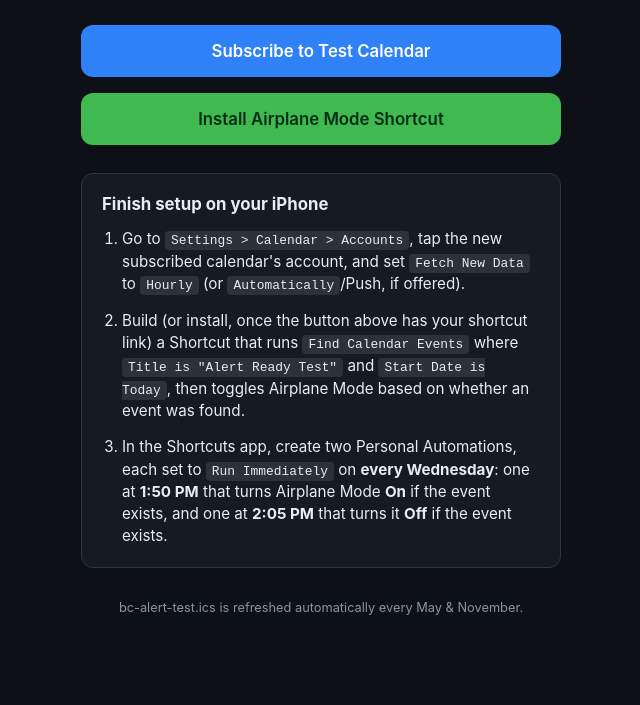
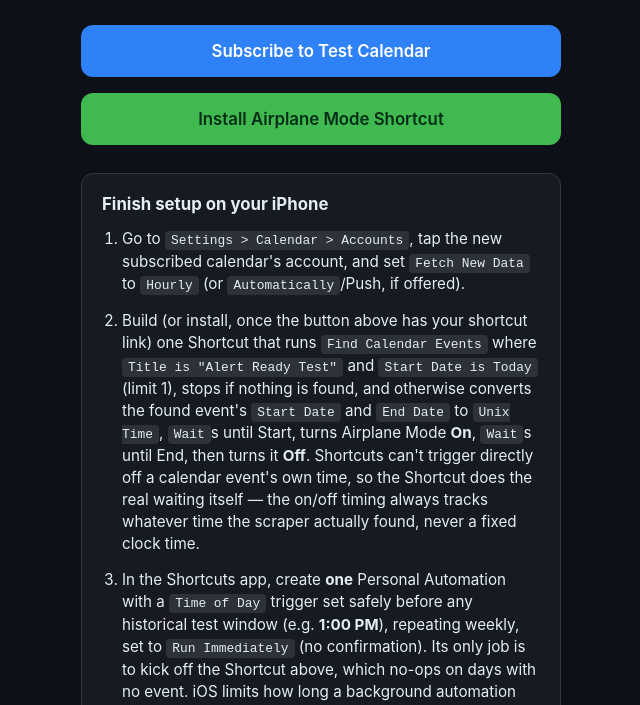
Before and after one commit to Malchia7/alert-ready-blocker, a plain HTML site: page index.html in a window 1280 px wide. Shown: the part 95-800 px from the top of the page, without its empty margins (319-959 px from the left). Drawn offline with Linux system fonts and the light colour scheme.

Commit message:
Fix setup instructions: compute wait dynamically from the event, not a fixed clock time
Personal Automations can only trigger at a fixed time of day, not off a
calendar event's own start time, so hardcoding 1:50/2:05 PM silently
assumed the test is always at 1:55 PM. Instead, one Shortcut now reads
the found event's real Start/End times and waits the actual duration
before toggling Airplane Mode, with a single early-anchor automation
kicking it off and manual tap-to-run as a backup if background
execution gets cut short.

Co-Authored-By: Claude Sonnet 5 <noreply@anthropic.com>

```diff
--- a/index.html
+++ b/index.html
@@ -114,19 +114,29 @@
         <code>Hourly</code> (or <code>Automatically</code>/Push, if offered).
       </li>
       <li>
-        Build (or install, once the button above has your shortcut link) a
+        Build (or install, once the button above has your shortcut link) one
         Shortcut that runs <code>Find Calendar Events</code> where
         <code>Title is "Alert Ready Test"</code> and
-        <code>Start Date is Today</code>, then toggles Airplane Mode based on
-        whether an event was found.
+        <code>Start Date is Today</code> (limit 1), stops if nothing is
+        found, and otherwise converts the found event's
+        <code>Start Date</code> and <code>End Date</code> to
+        <code>Unix Time</code>, <code>Wait</code>s until Start, turns
+        Airplane Mode <strong>On</strong>, <code>Wait</code>s until End, then
+        turns it <strong>Off</strong>. Shortcuts can't trigger directly off a
+        calendar event's own time, so the Shortcut does the real waiting
+        itself &mdash; the on/off timing always tracks whatever time the
+        scraper actually found, never a fixed clock time.
       </li>
       <li>
-        In the Shortcuts app, create two Personal Automations, each set to
-        <code>Run Immediately</code> on <strong>every Wednesday</strong>:
-        one at <strong>1:50 PM</strong> that turns Airplane Mode
-        <strong>On</strong> if the event exists, and one at
-        <strong>2:05 PM</strong> that turns it <strong>Off</strong> if the
-        event exists.
+        In the Shortcuts app, create <strong>one</strong> Personal Automation
+        with a <code>Time of Day</code> trigger set safely before any
+        historical test window (e.g. <strong>1:00 PM</strong>), repeating
+        weekly, set to <code>Run Immediately</code> (no confirmation). Its
+        only job is to kick off the Shortcut above, which no-ops on days
+        with no event. iOS limits how long a background automation can run,
+        so if Airplane Mode doesn't flip automatically, open the Shortcut
+        from the Shortcuts app and tap it by hand &mdash; it checks the clock
+        itself and still does the right thing.
       </li>
     </ol>
   </div>
```
